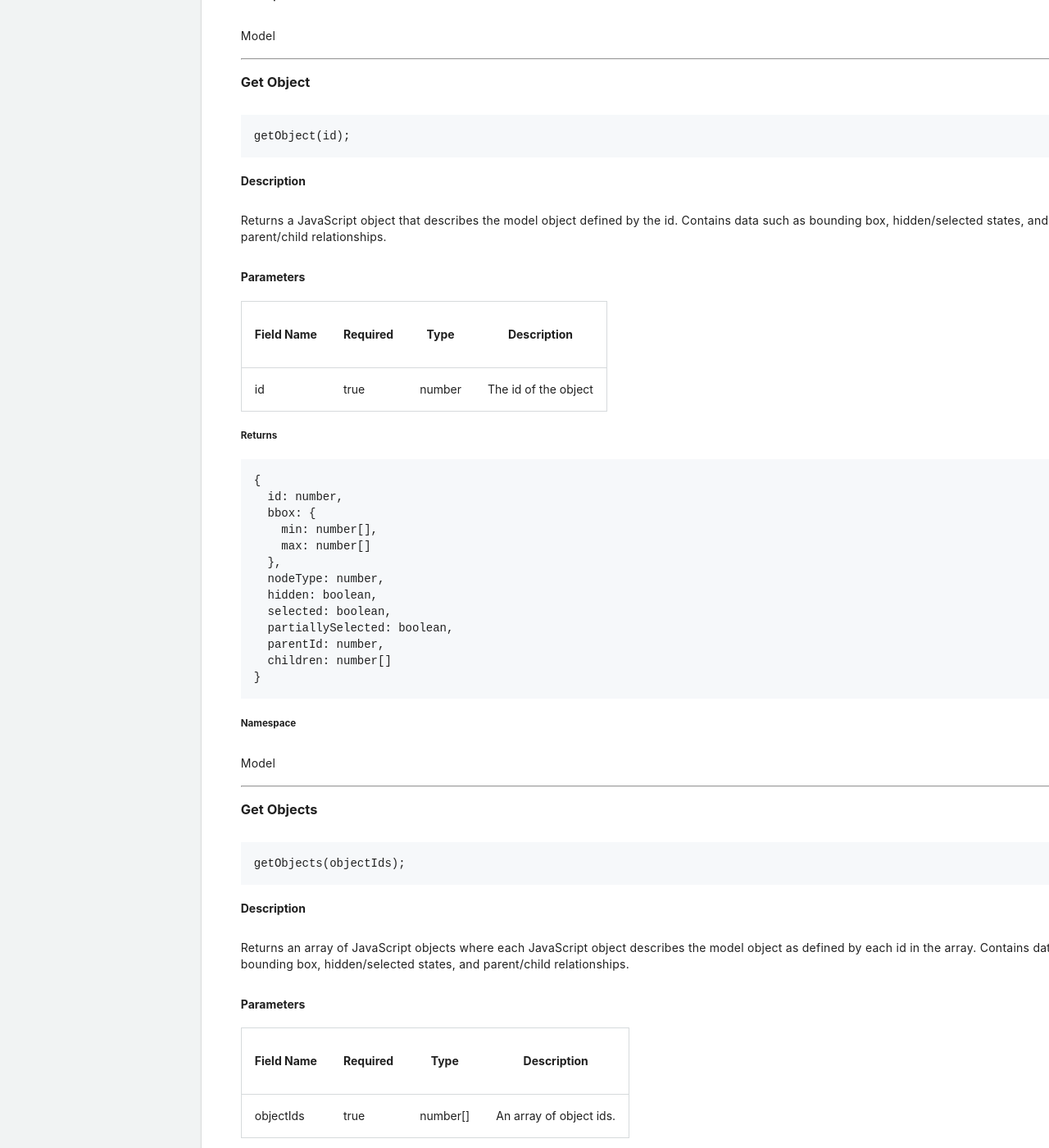
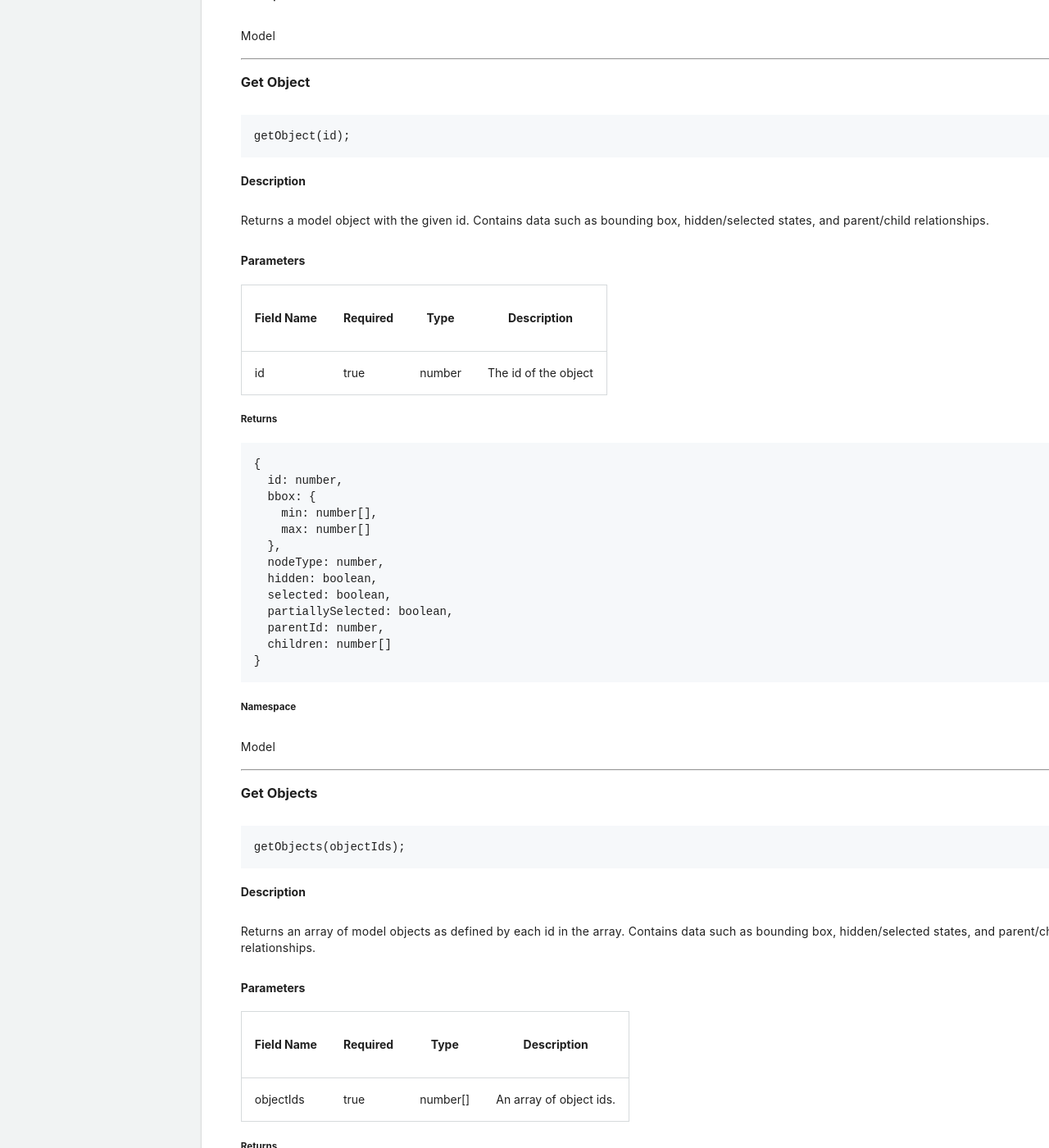
Before and after one commit to procore/documentation, a Jekyll site: the page built from bim_webviewer/bim_web_viewer.md, in a window 1280 px wide and 1400 px high, scrolled down 41036 px. Shown: the whole window at 82% size. Built offline with Jekyll 4.4.1, drawn with Linux system fonts in a browser that asks for light colours; comment, search, counter and statistics services are not loaded.

Commit message:
Updated wording.

```diff
--- a/bim_webviewer/bim_web_viewer.md
+++ b/bim_webviewer/bim_web_viewer.md
@@ -2016,7 +2016,7 @@ getObject(id);
 
 #### Description
 
-Returns a JavaScript object that describes the model object defined by the id. Contains data such as bounding box, hidden/selected states, and parent/child relationships.
+Returns a model object with the given id. Contains data such as bounding box, hidden/selected states, and parent/child relationships.
 
 #### Parameters
 
@@ -2058,7 +2058,7 @@ getObjects(objectIds);
 
 #### Description
 
-Returns an array of JavaScript objects where each JavaScript object describes the model object as defined by each id in the array. Contains data such as bounding box, hidden/selected states, and parent/child relationships.
+Returns an array of model objects as defined by each id in the array. Contains data such as bounding box, hidden/selected states, and parent/child relationships.
 
 #### Parameters
 
```
